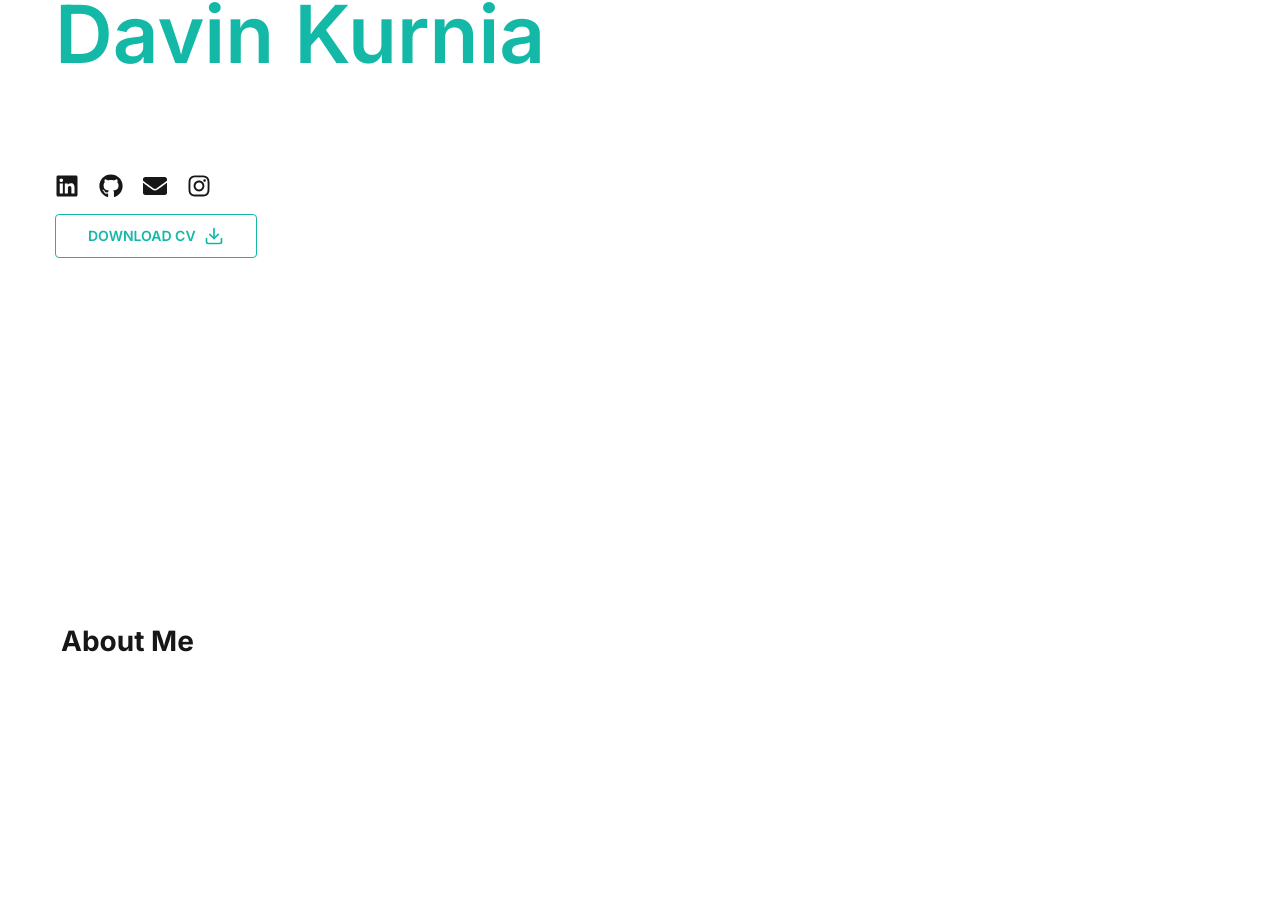
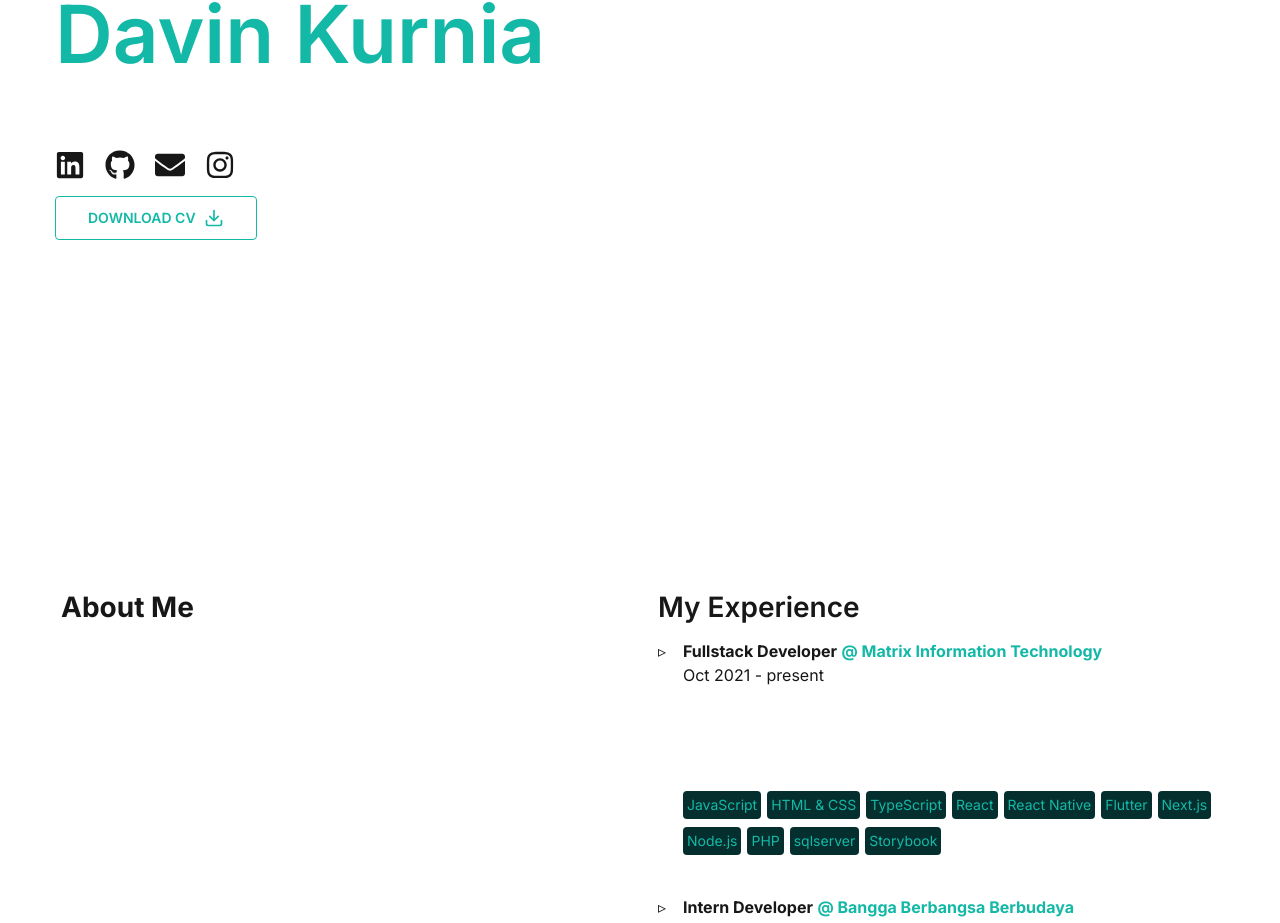
Before and after one commit to Kaiciary/davinkurnia-v1, a Next.js app: page / in a window 1280 px wide. Shown: the part 413-1336 px from the top of the page. Built offline with nearby package versions, Linux system fonts and the light colour scheme.

Commit message:
update on projects

```diff
--- a/src/app/components/contactIcons.tsx
+++ b/src/app/components/contactIcons.tsx
@@ -11,7 +11,7 @@ interface contactProps {
 const ContactIcons = ({ contact }: contactProps) => {
     return <div className="flex gap-5">{
         contact.map((cont, index) =>
-            <div key={index} className="text-2xl">
+            <div key={index} className="text-2xl xl:text-3xl">
                 <a
                     href={cont.link}
                     target="_blank"
--- a/src/app/components/works.tsx
+++ b/src/app/components/works.tsx
@@ -46,7 +46,7 @@ const MyWork = ({ works }: myWorkProps) => {
                     layout="intrinsic"
                     width={500}
                     height={300}
-                    className="rounded-md xl:w-[800px] xl:h-[600px] w-[200] h-[100] pb-10"
+                    className="rounded-md xl:w-[400px] xl:h-[200px] w-[200] h-[100] pb-10"
                 />
             </li>
         )}
--- a/src/app/pages/home.tsx
+++ b/src/app/pages/home.tsx
@@ -14,12 +14,12 @@ export default function Homepage() {
                             <br></br>
                             <span className="text-teal-500">Davin Kurnia</span>
                         </h1>
-                        <p className="xl:max-w-[500px] max-w-[450px] mb-4 text-white/80 pt-2 pr-8 text-base">
+                        <p className="xl:max-w-[600px] max-w-[450px] mb-4 text-white/80 pt-2 pr-8 text-base">
                         I'm a software developer who loves turning ideas into real-world applications and finding creative solutions using various technologies.  </p>
                         <ContactIcons contact={resumeData.contact}></ContactIcons>
                         <div className="flex justify-start">
                         <Button variant="outline" size='lg' className="uppercase flex items-center gap-2 mt-4">
-                            <span>Download CV</span>
+                            <span className="xl:text-md">Download CV</span>
                             <FiDownload className="text-xl"></FiDownload>
                         </Button>
                         </div>
--- a/src/app/pages/resume.tsx
+++ b/src/app/pages/resume.tsx
@@ -40,7 +40,7 @@ const Service: React.FC = () => {
     };*/
 
     return (
-        <div className="pt-10 xl:py-32 pl-3">
+        <div className="pt-10 xl:pt-28 pl-3">
             <div className="container mx-auto xl:block text-left items-center">
                 <div className="flex flex-col xl:flex-row xl:gap-32">
                     {/*<div className="text-left">
@@ -54,12 +54,18 @@ const Service: React.FC = () => {
                         </div>
                     </div>*/}
                     <div className="mt-4 xl:mt-0">
+
+                        <div className="xl:flex">
+                            <div>
                                 <h1 className="h3 font-bold xl:pt-4 pt-7">About Me</h1>
                                 <div className="mt-4 flex justify-start">
-                            <div className="xl:max-w-xl max-w-[450px] text-base pr-1">
+                                    <div className="xl:max-w-[600px] max-w-[450px] text-base pr-1">
                                         <About aboutMe={resumeData.about} />
                                     </div>
                                 </div>
+                            </div>
+
+                            <div>
                                 <h1 className="h3 xl:pt-4">My Experience</h1>
                                 <div className="mt-4 flex justify-start">
                                     <div className="xl:max-w-xl max-w-[450px]">
@@ -74,6 +80,10 @@ const Service: React.FC = () => {
                         </div>*/}
                             </div>
                         </div>
+
+
+                    </div>
+                </div>
             </div>
         </div>
     )
```
Lines whose indentation alone changed are shown as unchanged.
